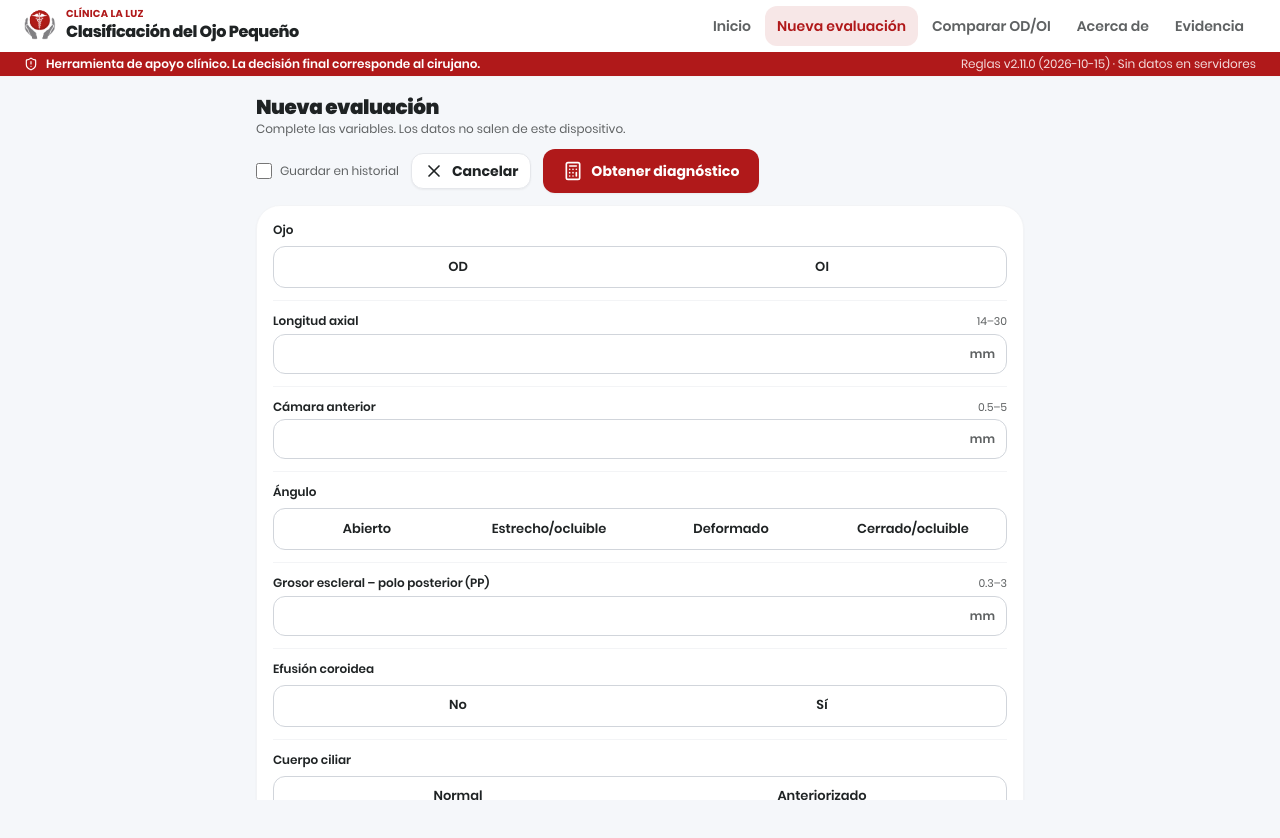
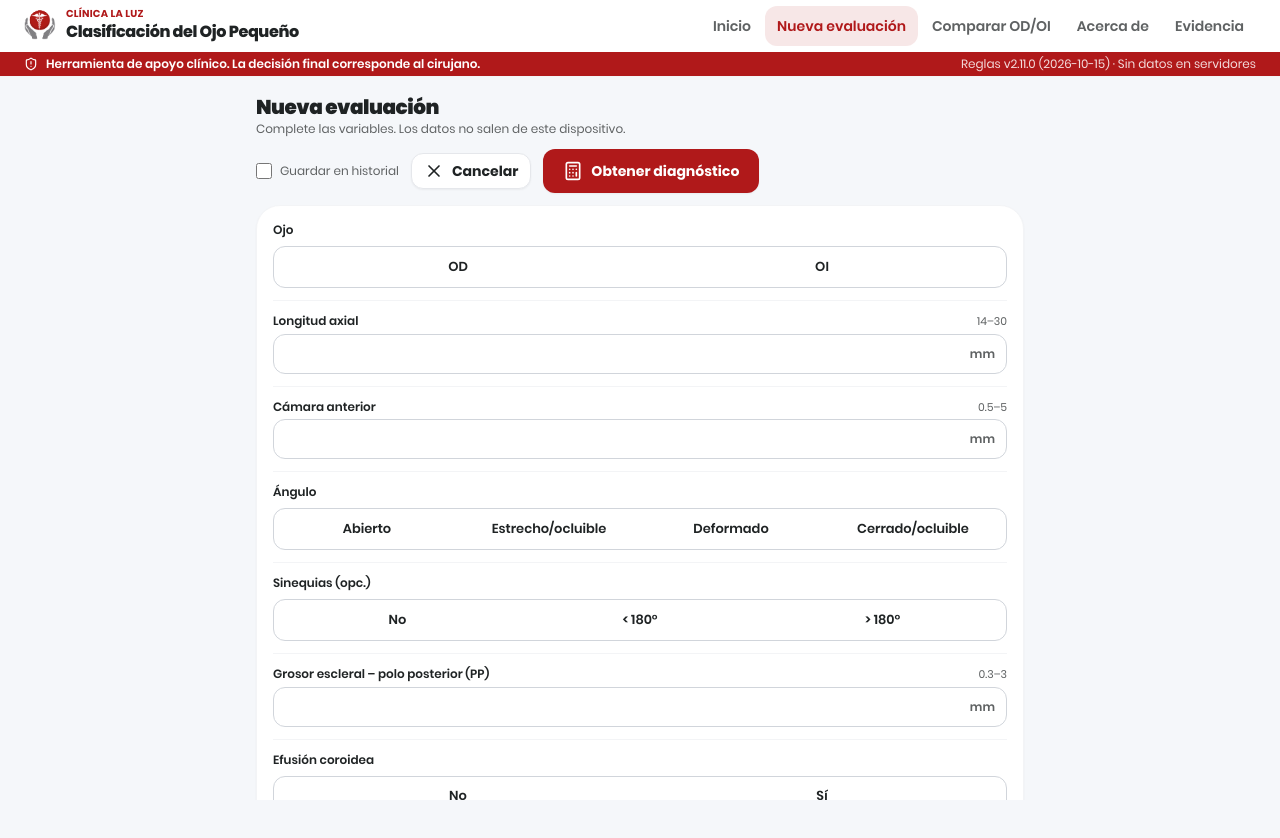
Before and after one commit to josueCayotopa/calculadora-ojo-peque-o, a React (Vite) app: page /evaluacion in a window 1280 px wide. Shown: the top 838 px of the page. Built offline with nearby package versions, Linux system fonts and the light colour scheme.

Commit message:
cambios en el dsieño web

```diff
--- a/src/components/result/Panels.tsx
+++ b/src/components/result/Panels.tsx
@@ -1,7 +1,7 @@
 import { useState } from 'react';
 import { AlertTriangle, ExternalLink } from 'lucide-react';
 import type { EvaluacionCompleta } from '@/engine/types';
-import { tecnicasAlternativas } from '@/engine';
+import { conSinequias, tecnicasAlternativas } from '@/engine';
 import { clinicalConfig, terminosUsados } from '@/config';
 import { cn } from '@/lib/utils';
 import { ALERTAS_CRITICAS } from './ClassificationCard';
@@ -82,6 +82,7 @@ export function Tratamiento({ evaluacion }: { evaluacion: EvaluacionCompleta })
   const c = evaluacion.clasificacion;
   const tipo = c.tipo ?? c.masCercanos[0];
   const tipos = clinicalConfig.tipos;
+  const entrada = evaluacion.entrada;
   const glosario = terminosUsados(
     tipos.flatMap((t) => [...t.preoperatorio, ...t.tecnica, ...tecnicasAlternativas(t.id, clinicalConfig).flatMap((a) => a.tecnica)]),
   );
@@ -123,19 +124,19 @@ export function Tratamiento({ evaluacion }: { evaluacion: EvaluacionCompleta })
               {conAlternativas ? (
                 <div className="space-y-1.5">
                   <ListaPasos items={t.preoperatorio} destacado={resultado} />
-                  <BloqueTecnica titulo="Técnica habitual" items={t.tecnica} indicada={resultado && !excepcionActiva} />
+                  <BloqueTecnica titulo="Técnica habitual" items={conSinequias(t.tecnica, entrada)} indicada={resultado && !excepcionActiva} />
                   {alternativas.map((a) => (
                     <BloqueTecnica
                       key={a.id}
                       titulo={a.titulo}
                       detalle={a.condicion}
-                      items={a.tecnica}
+                      items={conSinequias(a.tecnica, entrada)}
                       indicada={excepcionActiva?.id === a.id}
                     />
                   ))}
                 </div>
               ) : (
-                <ListaPasos items={[...t.preoperatorio, ...t.tecnica]} destacado={resultado} />
+                <ListaPasos items={[...t.preoperatorio, ...conSinequias(t.tecnica, entrada)]} destacado={resultado} />
               )}
               {resultado && t.pendiente && <p className="mt-1 text-xs font-semibold text-amber-900">{t.pendiente}</p>}
             </li>
--- a/src/engine/classifier.ts
+++ b/src/engine/classifier.ts
@@ -1,4 +1,5 @@
 import { NOMBRE_CAMPO, evaluarCriterio } from './criteria';
+import { conSinequias } from './modules';
 import type {
   AdvertenciaLimite,
   AlertaActiva,
@@ -46,7 +47,7 @@ export function clasificar(input: EyeInput, config: ClinicalConfig): ResultadoCl
       apoyo: { ...contar(apoyoCrit), porcentaje: pesoTotal > 0 ? pesoCumplido / pesoTotal : 0 },
       cumpleMayores: mayores.total > 0 && mayores.cumplidos === mayores.total,
       preoperatorio: tipo.preoperatorio,
-      tecnica: tipo.tecnica,
+      tecnica: conSinequias(tipo.tecnica, input),
       tecnicaPorExcepcion: null,
       pendiente: tipo.pendiente ?? null,
       esquema: tipo.esquema,
@@ -79,7 +80,7 @@ export function clasificar(input: EyeInput, config: ClinicalConfig): ResultadoCl
   // Excepciones: una alerta activa puede sustituir la técnica del tipo asignado.
   const excepcion = tipo && alertas.find((a) => a.reemplazaTecnica);
   if (tipo && excepcion) {
-    tipo.tecnica = excepcion.reemplazaTecnica!;
+    tipo.tecnica = conSinequias(excepcion.reemplazaTecnica!, input);
     tipo.tecnicaPorExcepcion = excepcion.titulo;
   }
 
--- a/src/engine/criteria.ts
+++ b/src/engine/criteria.ts
@@ -53,6 +53,8 @@ export const NOMBRE_VALOR: Record<string, string> = {
   hipermetropiaLeve: 'hipermetropía leve',
   hipermetropiaAlta: 'hipermetropía alta',
   hipermetropiaModerada: 'hipermetropía moderada',
+  menor180: '< 180°',
+  mayor180: '> 180°',
 };
 
 /** Texto del «Sí» con su precisión clínica, como en la tabla de clasificación. */
--- a/src/engine/index.ts
+++ b/src/engine/index.ts
@@ -17,7 +17,7 @@ export function evaluarOjo(input: EyeInput, config: ClinicalConfig): EvaluacionC
 }
 
 export { clasificar } from './classifier';
-export { alertaFacomorfica, checklistPreoperatorio, recomendacionLio, riesgoGlaucomaMaligno, tecnicasAlternativas } from './modules';
+export { TECNICA_SINEQUIAS, alertaFacomorfica, checklistPreoperatorio, conSinequias, recomendacionLio, riesgoGlaucomaMaligno, tecnicasAlternativas } from './modules';
 export type { TecnicaAlternativa } from './modules';
 export { evaluarCriterio, etiquetaCriterio, formatNumero, NOMBRE_CAMPO, NOMBRE_VALOR, siNo } from './criteria';
 export { parseConfig, configSchema } from './configSchema';
--- a/src/engine/modules.ts
+++ b/src/engine/modules.ts
@@ -9,6 +9,15 @@ import type {
   ResultadoGlaucomaMaligno,
   ResultadoLio,
 } from './types';
+
+/** Técnica que las sinequias anteriores añaden al tratamiento, sea cual sea el tipo. */
+export const TECNICA_SINEQUIAS = { menor180: 'Goniosinequiálisis', mayor180: 'Válvula de Ahmed' } as const;
+
+/** Técnica de un tipo con la añadida por las sinequias (si las hay). */
+export function conSinequias(tecnica: string[], input: Pick<EyeInput, 'sinequias'>): string[] {
+  const s = input.sinequias;
+  return s === 'menor180' || s === 'mayor180' ? [...tecnica, TECNICA_SINEQUIAS[s]] : tecnica;
+}
 
 /** Riesgo de glaucoma maligno: conteo de factores presentes → semáforo. */
 export function riesgoGlaucomaMaligno(input: EyeInput, config: ClinicalConfig): ResultadoGlaucomaMaligno {
--- a/src/engine/types.ts
+++ b/src/engine/types.ts
@@ -7,6 +7,8 @@ export type Angulo = 'abierto' | 'estrecho' | 'deformado' | 'cerrado';
 export type CuerpoCiliar = 'normal' | 'anteriorizado';
 export type Cristalino = 'normal' | 'coloboma' | 'intumescente';
 export type Refraccion = 'hipermetropiaLeve' | 'hipermetropiaAlta' | 'hipermetropiaModerada';
+/** Extensión de las sinequias anteriores (goniosinequias) en la gonioscopía. */
+export type Sinequias = 'no' | 'menor180' | 'mayor180';
 /** Solo se usa en el esquema (dibujo) del tipo. */
 export type Segmento = 'normal' | 'corto';
 
@@ -55,6 +57,8 @@ export interface EyeInput {
   malformaciones: boolean;
   /** Grado de hipermetropía. Opcional: puede dejarse en blanco. */
   refraccion?: Refraccion;
+  /** Sinequias anteriores. Opcional (vacío = sin sinequias): añade una técnica al tratamiento de todos los tipos. */
+  sinequias?: Sinequias;
   /** Pupila sinequiada: entra en la excepción de vitrectomía central por PP. */
   pupilaSinequiada: boolean;
   alteracionesRetinianas: AlteracionesRetinianas;
--- a/src/pages/ComparePage.tsx
+++ b/src/pages/ComparePage.tsx
@@ -50,6 +50,7 @@ const FILAS: Fila[] = [
   { label: 'Cámara anterior', valor: (e) => mm(e.entrada.acd), dif: (a, b) => delta(a.entrada.acd, b.entrada.acd) },
   { label: 'Grosor escleral (PP)', valor: (e) => mm(e.entrada.grosorEscleral), dif: (a, b) => delta(a.entrada.grosorEscleral, b.entrada.grosorEscleral) },
   { label: 'Ángulo', valor: (e) => NOMBRE_VALOR[e.entrada.angulo] },
+  { label: 'Sinequias', valor: (e) => (e.entrada.sinequias && e.entrada.sinequias !== 'no' ? NOMBRE_VALOR[e.entrada.sinequias] : 'No') },
   { label: 'Efusión coroidea', valor: (e) => siNo('efusionCoroidea', e.entrada.efusionCoroidea) },
   { label: 'Cuerpo ciliar', valor: (e) => NOMBRE_VALOR[e.entrada.cuerpoCiliar] },
   { label: 'Cristalino (LT)', valor: (e) => mm(e.entrada.grosorCristalino), dif: (a, b) => delta(a.entrada.grosorCristalino, b.entrada.grosorCristalino) },
--- a/src/pages/EvaluationPage.tsx
+++ b/src/pages/EvaluationPage.tsx
@@ -6,7 +6,7 @@ import { Calculator, X } from 'lucide-react';
 import { Button } from '@/components/ui/button';
 import { ChoiceGroup, CheckboxField, NumberField, type Opcion } from '@/components/FormFields';
 import { RANGOS, eyeInputSchema, parseDecimal, type EyeInputForm } from '@/schemas/eyeInput';
-import type { EyeInput, Ojo, Refraccion } from '@/engine/types';
+import type { EyeInput, Ojo, Refraccion, Sinequias } from '@/engine/types';
 import { resumenResultado, useEvaluaciones } from '@/state/EvaluationContext';
 import { guardarEnHistorial } from '@/state/history';
 
@@ -166,6 +166,19 @@ export function EvaluationPage() {
           />
         </Fila>
         <Fila>
+          <Choice<Sinequias>
+            control={control}
+            name="sinequias"
+            legend="Sinequias (opc.)"
+            ayuda="Goniosinequias. > 180°: se añade válvula de Ahmed; < 180°: goniosinequiálisis"
+            opciones={[
+              { value: 'no', label: 'No' },
+              { value: 'menor180', label: '< 180°' },
+              { value: 'mayor180', label: '> 180°' },
+            ]}
+          />
+        </Fila>
+        <Fila>
           <NumberField label="Grosor escleral – polo posterior (PP)" unidad="mm" hint={rango(RANGOS.grosorEscleral)} ayuda="Grosor escleral en el polo posterior, por ecografía / UBM" registro={register('grosorEscleral', num)} error={errors.grosorEscleral} />
         </Fila>
         <Fila>
--- a/src/pdf/exportPdf.ts
+++ b/src/pdf/exportPdf.ts
@@ -1,7 +1,7 @@
 import { jsPDF } from 'jspdf';
 import { autoTable } from 'jspdf-autotable';
 import type { EvaluacionCompleta, EyeInput } from '@/engine/types';
-import { NOMBRE_CAMPO, NOMBRE_VALOR, formatNumero, siNo, tecnicasAlternativas } from '@/engine';
+import { NOMBRE_CAMPO, NOMBRE_VALOR, conSinequias, formatNumero, siNo, tecnicasAlternativas } from '@/engine';
 import { clinicalConfig, terminosUsados } from '@/config';
 import { nombreTipo, resumenResultado } from '@/state/EvaluationContext';
 
@@ -56,6 +56,7 @@ function datosIngresados(e: EyeInput): [string, string][] {
     ['Longitud axial (LA)', `${formatNumero(e.longitudAxial)} mm`],
     ['Cámara anterior (CA)', `${formatNumero(e.acd)} mm`],
     ['Ángulo (gonioscopía)', NOMBRE_VALOR[e.angulo]],
+    ['Sinequias', e.sinequias && e.sinequias !== 'no' ? NOMBRE_VALOR[e.sinequias] : 'No'],
     ['Grosor escleral (polo posterior)', `${formatNumero(e.grosorEscleral)} mm`],
     ['Efusión coroidea', siNo('efusionCoroidea', e.efusionCoroidea)],
     ['Cuerpo ciliar (UBM)', NOMBRE_VALOR[e.cuerpoCiliar]],
@@ -216,20 +217,20 @@ export async function exportarPdf(evaluaciones: EvaluacionCompleta[]): Promise<v
       const nombre = `Tipo ${t.romano} · ${t.nombre}`;
       const alternativas = tecnicasAlternativas(t.id, clinicalConfig);
       if (!alternativas.length) {
-        filas.push({ tipo: nombre + (esPlan ? marca : ''), tratamiento: [...t.preoperatorio, ...t.tecnica].join(' · '), elegida: esPlan });
+        filas.push({ tipo: nombre + (esPlan ? marca : ''), tratamiento: [...t.preoperatorio, ...conSinequias(t.tecnica, e.entrada)].join(' · '), elegida: esPlan });
         continue;
       }
       const habitual = esPlan && !tipoPlan.tecnicaPorExcepcion;
       filas.push({
         tipo: `${nombre}\nTécnica habitual${habitual ? marca : ''}`,
-        tratamiento: [...t.preoperatorio, ...t.tecnica].join(' · '),
+        tratamiento: [...t.preoperatorio, ...conSinequias(t.tecnica, e.entrada)].join(' · '),
         elegida: habitual,
       });
       for (const a of alternativas) {
         const elegida = esPlan && tipoPlan.tecnicaPorExcepcion === a.titulo;
         filas.push({
           tipo: `${nombre}\n${a.titulo}${elegida ? marca : ''}`,
-          tratamiento: `${[...t.preoperatorio, ...a.tecnica].join(' · ')}\nSi: ${a.condicion}`,
+          tratamiento: `${[...t.preoperatorio, ...conSinequias(a.tecnica, e.entrada)].join(' · ')}\nSi: ${a.condicion}`,
           elegida,
         });
       }
--- a/src/schemas/eyeInput.ts
+++ b/src/schemas/eyeInput.ts
@@ -41,6 +41,7 @@ export const eyeInputSchema = z
     cristalino: z.enum(['normal', 'coloboma', 'intumescente']).optional(),
     malformaciones: siNo('Indique si hay malformaciones anatómicas'),
     refraccion: z.enum(['hipermetropiaLeve', 'hipermetropiaAlta', 'hipermetropiaModerada']).optional(),
+    sinequias: z.enum(['no', 'menor180', 'mayor180']).optional(),
     pupilaSinequiada: z.boolean().default(false),
     alteracionesRetinianas: z.object({
       retinitisPigmentaria: z.boolean().default(false),
```
Also changed, not shown: 1 other file (tests, documents, lock files or other folders).
